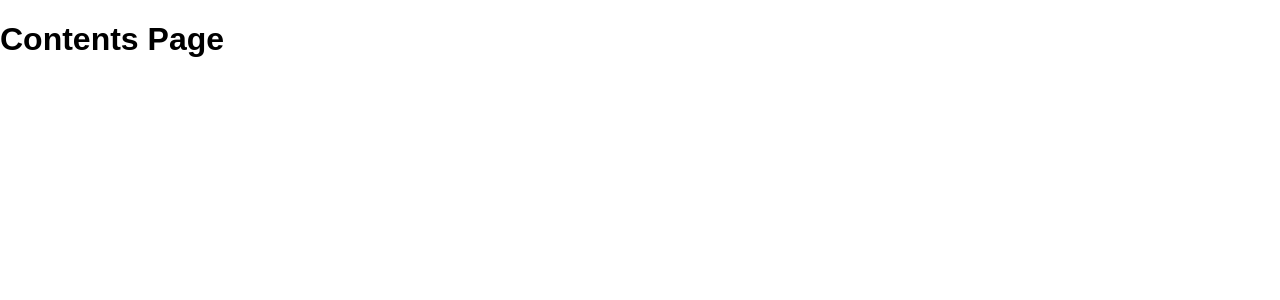
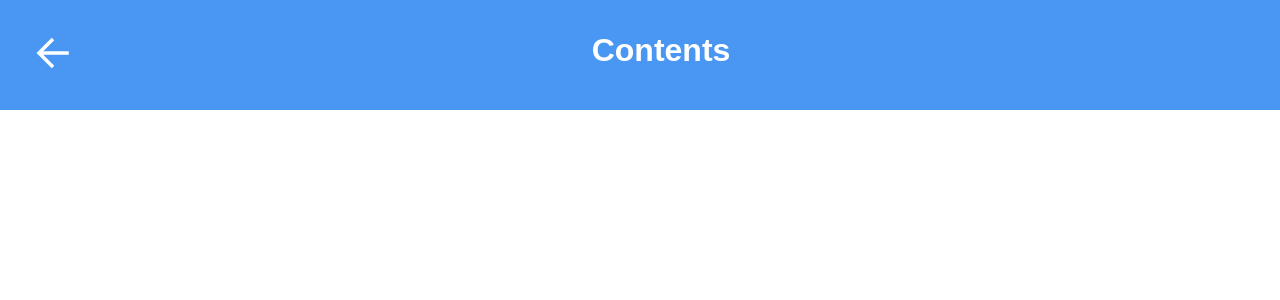
Before and after one commit to the-coder-crew/gui_ml, a React (Create React App) app in the folder frontend/: page /content in a window 1280 px wide. Shown: the top 300 px of the page. Built offline with nearby package versions, Linux system fonts and the light colour scheme; a web font is replaced by a local one.

Commit message:
Added Header component

```diff
--- a/frontend/src/App.js
+++ b/frontend/src/App.js
@@ -4,14 +4,18 @@ import { BrowserRouter as Router, Route, Routes } from 'react-router-dom'
 import Home from './components/Home'
 import Contents from './components/Contents'
 
+import { Container } from 'react-bootstrap'
+
 const App = () => {
   return (
+    <Container>
       <Router>
         <Routes>
           <Route path='/content' element={ <Contents /> } />
           <Route path='/' element={ <Home /> } />
         </Routes>
       </Router>
+    </Container>
   );
 }
 
--- a/frontend/src/components/Contents.js
+++ b/frontend/src/components/Contents.js
@@ -1,10 +1,11 @@
 import React from 'react'
+import Header from './Header'
 
 const Contents = () => {
 
     return (
         <div>
-            <h1>Contents Page</h1>
+            <Header title="Contents" />
         </div>
     )
 }
--- /dev/null
+++ b/frontend/src/components/Header.js
@@ -0,0 +1,32 @@
+import React from 'react'
+import { Link } from 'react-router-dom'
+import styled from 'styled-components'
+import backArrow from '../img/back_arrow.png'
+
+const Div = styled.div`
+    background-color: #4997F3;
+    padding: 2em;
+    display: flex;
+`
+
+const H1 = styled.h1`
+    color: white;
+    textAlign: center;
+    margin: 0 auto;
+    fontSize: 2.5em;
+`
+
+const Header = ({title}) => {
+
+    return (
+        <Div>
+            <Link to='/content'>
+                <img src={backArrow} alt="" />
+            </Link>
+
+            <H1>{title}</H1>
+        </Div>
+    )
+}
+
+export default Header
--- a/frontend/src/index.css
+++ b/frontend/src/index.css
@@ -8,6 +8,7 @@ body {
 
 h1, h2, h3, h4, h5, h6 {
   font-family: 'Encode Sans SC', sans-serif;
+  margin: 0;
 }
 
 code {
```
Also changed, not shown: frontend/src/img/back_arrow.png (added). Lines whose indentation alone changed are shown as unchanged.
